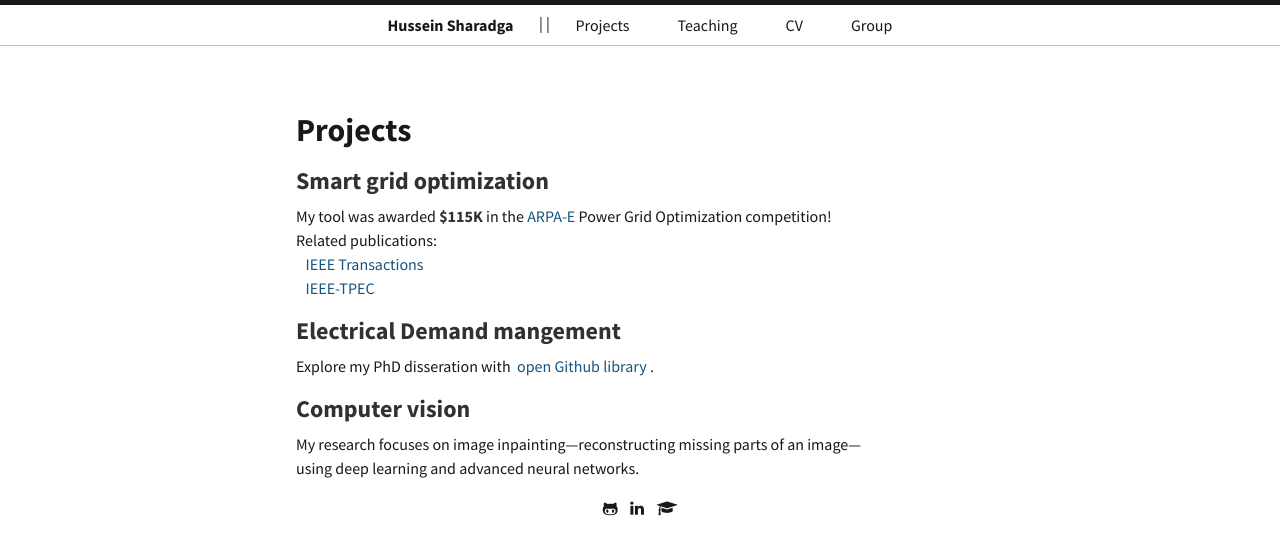
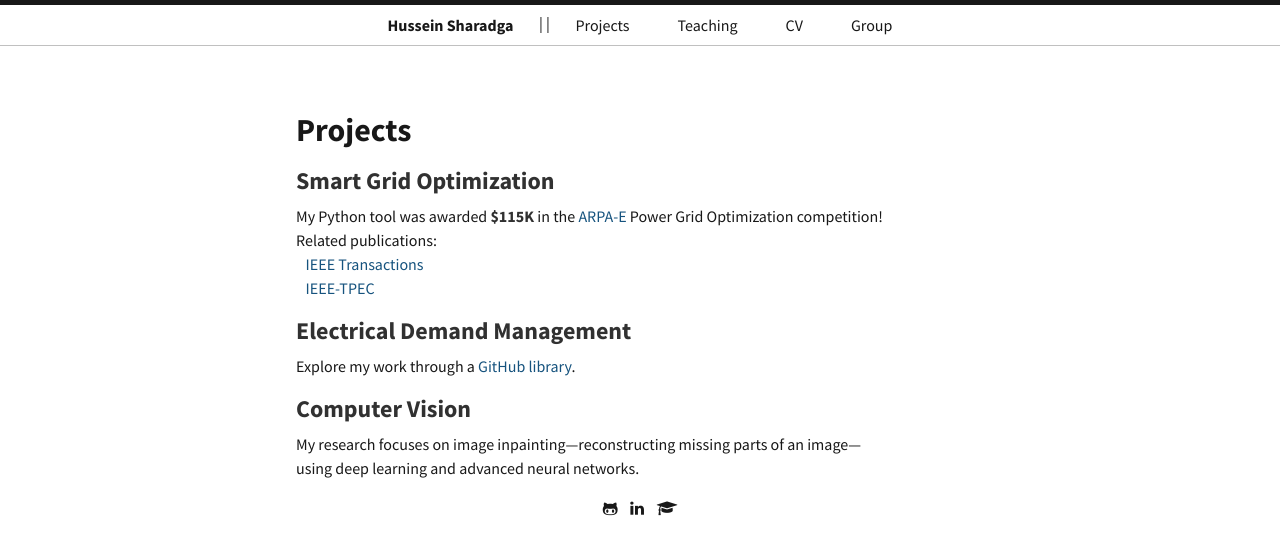
Before and after one commit to hssharadga/hssharadga.github.io, a Jekyll site: the page built from Projects.md, in a window 1280 px wide. Shown: the top 555 px of the page. Built offline with Jekyll 4.4.1, drawn with Linux system fonts in a browser that asks for light colours.

Commit message:
Update Projects.md

```diff
--- a/Projects.md
+++ b/Projects.md
@@ -3,22 +3,22 @@
 title: "Projects"
 ---
 
-Smart grid optimization
+Smart Grid Optimization
 ---
 
-My tool was awarded **$115K** in the <a href="https://gocompetition.energy.gov/" target="_blank">ARPA-E</a>  Power Grid Optimization competition! <br>
+My Python tool was awarded **$115K** in the <a href="https://gocompetition.energy.gov/" target="_blank">ARPA-E</a>  Power Grid Optimization competition! <br>
 Related publications: <br>
 &nbsp;&nbsp; <a href="https://hssharadga.github.io/assets/IEEE_TIA.pdf" target="_blank">IEEE Transactions</a>  <br>
 &nbsp;&nbsp; <a href="https://hssharadga.github.io/assets/IEEE_TPEC.pdf" target="_blank">IEEE-TPEC</a>
 
 
-Electrical Demand mangement
+Electrical Demand Management
 ---
-Explore my PhD disseration with
- <a href="https://github.com/hssharadga/Sizing-and-Scheduling-PV-Battery" target="_blank">open Github library</a> .
+Explore my work through a
+<a href="https://github.com/hssharadga/Sizing-and-Scheduling-PV-Battery" target="_blank">GitHub library</a>.
 
 
-Computer vision
+Computer Vision
 ---
 
 My research focuses on image inpainting—reconstructing missing parts of an image— <br>
```
